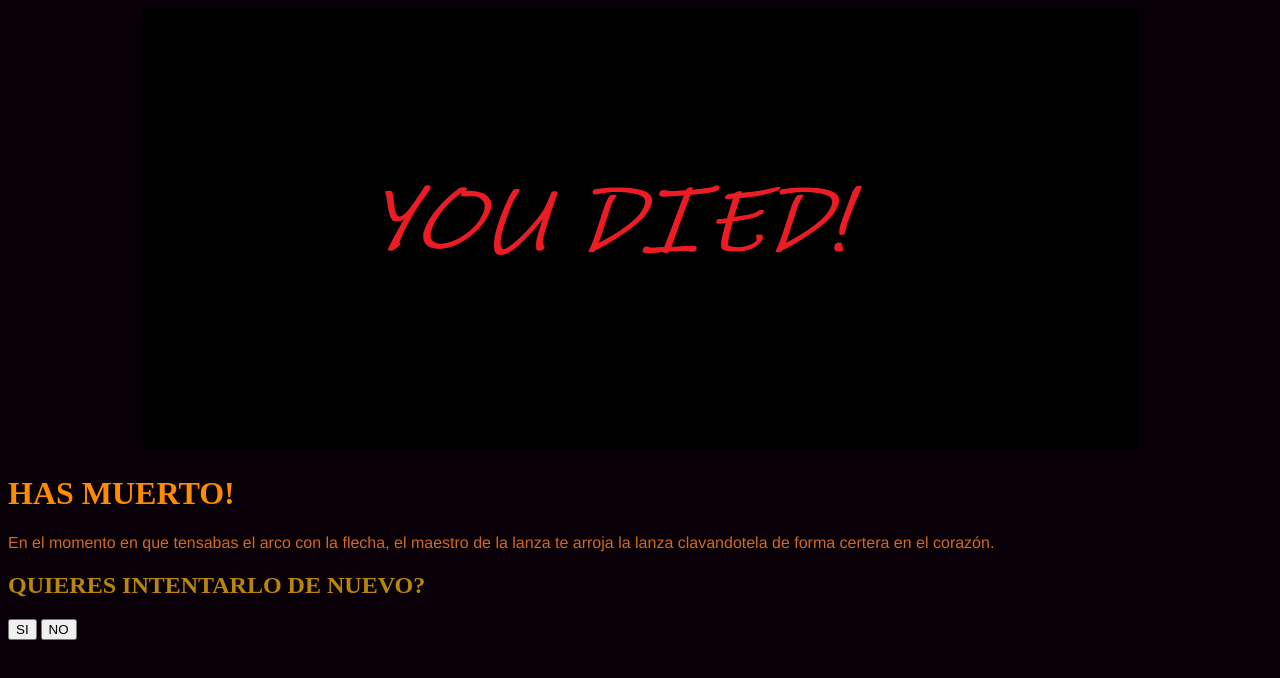
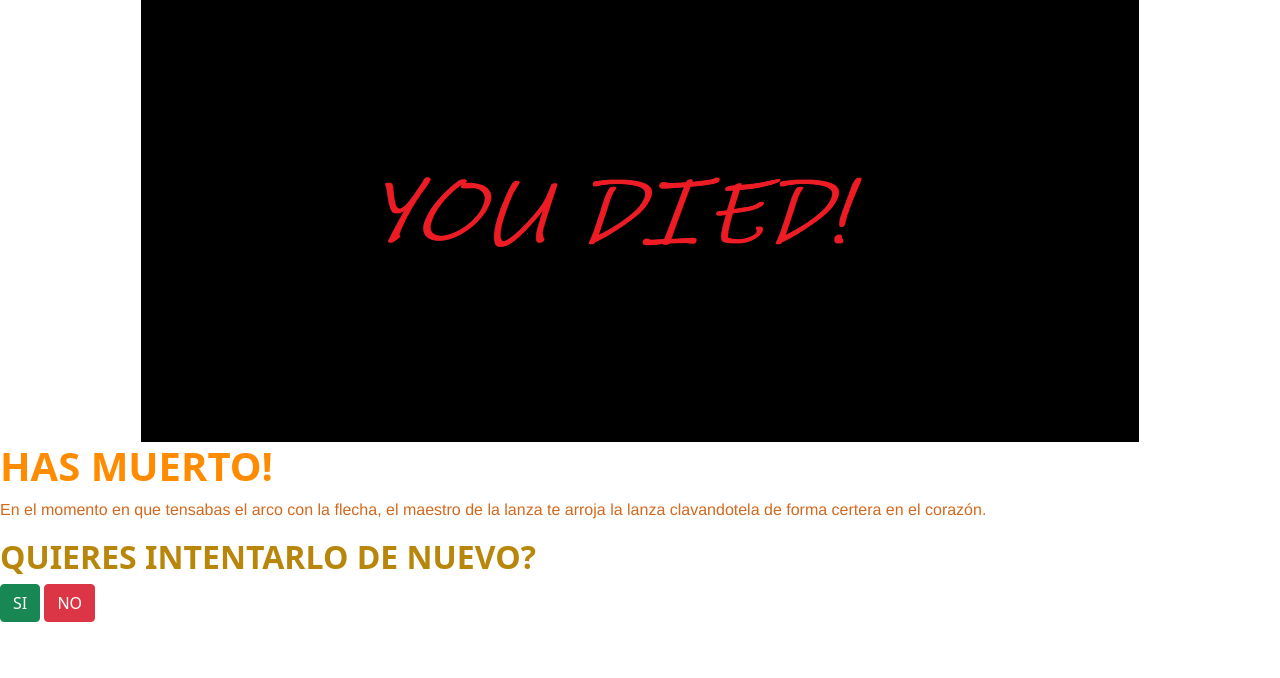
Before and after one commit to LuisHerenu11/choose_Your_Own_Adventure, a plain HTML site: page desenlaceArco.html in a window 1280 px wide. Drawn offline with nearby package versions, Linux system fonts and the light colour scheme.

Commit message:
bootstrap practice

```diff
--- a/adventureStyle.css
+++ b/adventureStyle.css
@@ -3,7 +3,7 @@
 }
 
 body{
-    background-color:#080006;
+    background-color: black;
 }
 
 p{
@@ -22,5 +22,5 @@ h3{
 }
 
 img{
-    background-color: darkgrey;
+    background-color: rgb(0, 0, 0);
 }
--- a/desenlaceArco.html
+++ b/desenlaceArco.html
@@ -6,6 +6,8 @@
     <meta name="viewport" content="width=device-width, initial-scale=1.0">
     <title>La lentitud del arco</title>
     <link href="adventureStyle.css" rel="stylesheet" type="text/css">
+    <link href="https://cdn.jsdelivr.net/npm/bootstrap@5.1.3/dist/css/bootstrap.min.css" rel="stylesheet" integrity="sha384-1BmE4kWBq78iYhFldvKuhfTAU6auU8tT94WrHftjDbrCEXSU1oBoqyl2QvZ6jIW3" crossorigin="anonymous">
+    <script src="https://cdn.jsdelivr.net/npm/bootstrap@5.1.3/dist/js/bootstrap.bundle.min.js" integrity="sha384-ka7Sk0Gln4gmtz2MlQnikT1wXgYsOg+OMhuP+IlRH9sENBO0LRn5q+8nbTov4+1p" crossorigin="anonymous"></script>
 </head>
 <body>
     <div style="text-align:center">
@@ -17,7 +19,7 @@
         el maestro de la lanza te arroja la lanza clavandotela de forma certera en el corazón.
     </p>
     <h2><strong> QUIERES INTENTARLO DE NUEVO? </strong></h2>
-    <a href="index.html"><button type="button"> SI </button></a>
-    <a href="creditos.html"><button type="button"> NO </button></a>
+    <a href="index.html"><button type="button" class ="btn btn-success"> SI </button></a>
+    <a href="creditos.html"><button type="button" class="btn btn-danger"> NO </button></a>
 </body>
 </html>
```
Also changed, not shown: desenlaceEscudo.html (+4 -2 lines), desenlaceEspada.html (+4 -2 lines), 1 other file.
